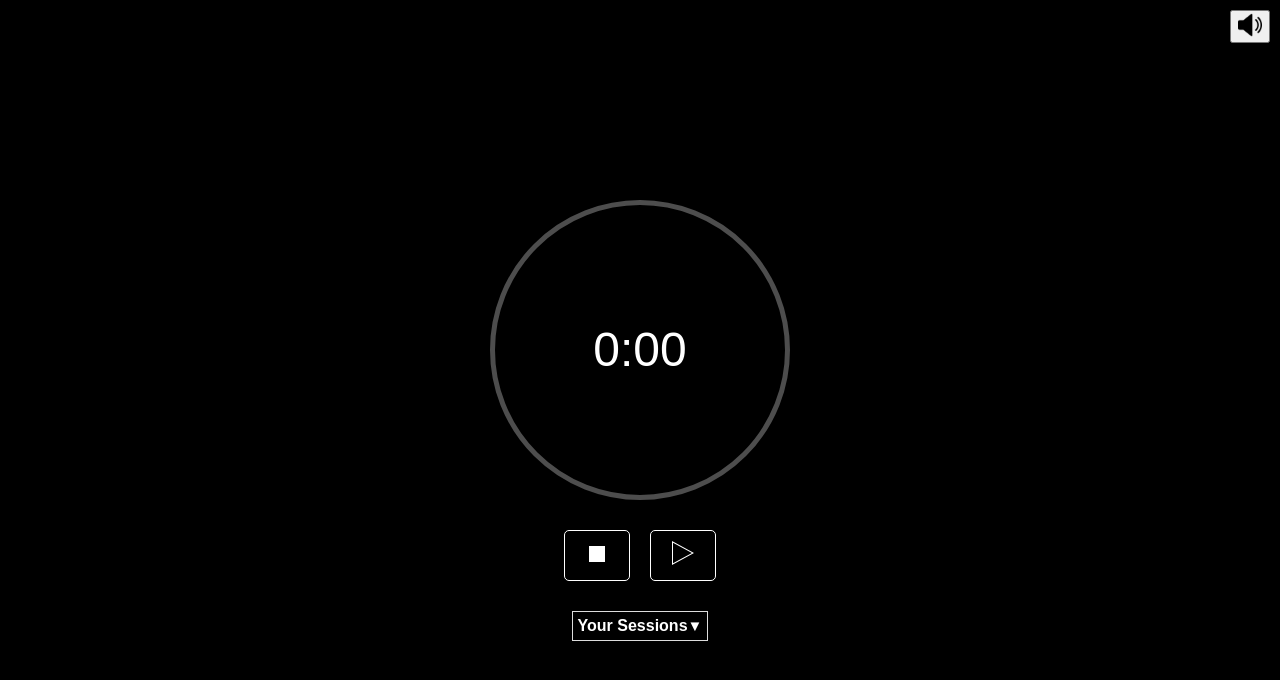
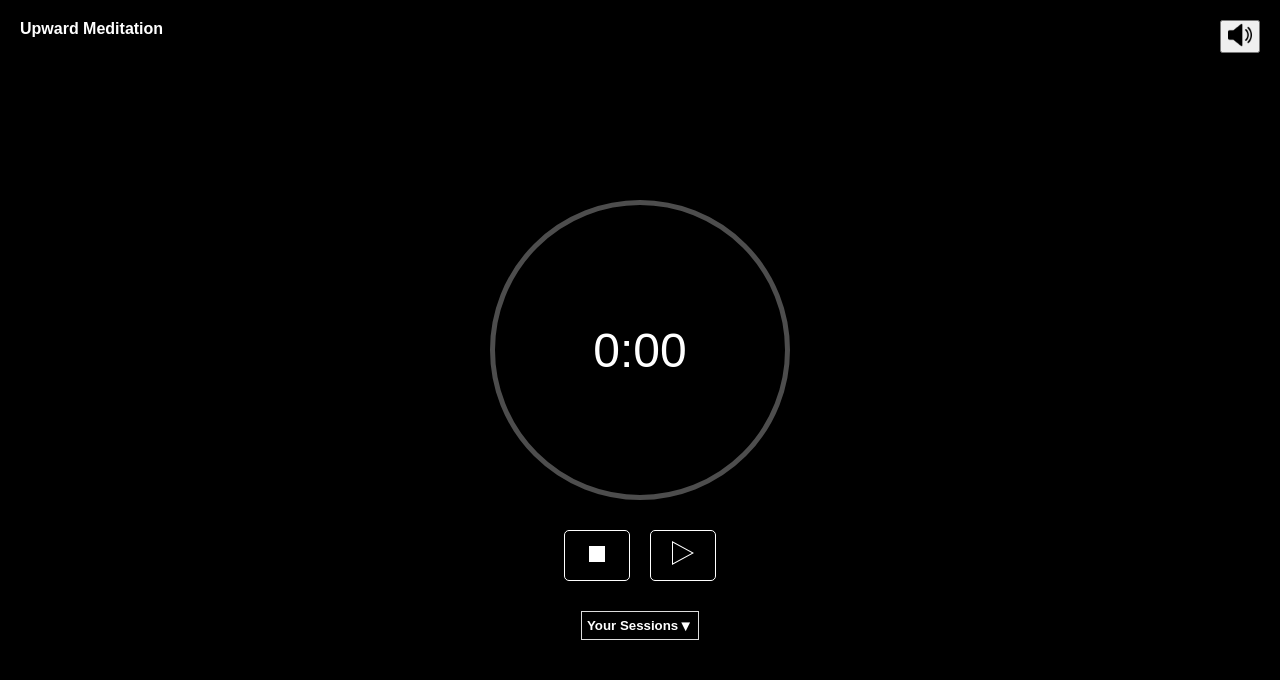
Before and after one commit to jkobb510/MeditationApp, a React app: page / in a window 1280 px wide. Shown: the top 680 px of the page. Built offline with nearby package versions, Linux system fonts and the light colour scheme.

Commit message:
add header text

```diff
--- a/src/App.css
+++ b/src/App.css
@@ -42,8 +42,13 @@ body {
 
 .top-right {
   position: absolute;
-  top: 10px;
-  right: 10px;
+  top: 20px;
+  right: 20px;
+}
+.top-left {
+  position: absolute;
+  top: 20px;
+  left: 20px;
 }
 
 .container {
--- a/src/App.js
+++ b/src/App.js
@@ -6,11 +6,10 @@ import TimerDisplay from "./Components/TimerDisplay";
 import useTimer from "./hooks/useTimer";
 import useLogs from "./hooks/useLogs";
 import chimeSound from "./chalicechime-65472.mp3";
-import audioOnImg from "./audioOn.png";
-import audioOffImg from "./audioOff.png";
 import useWarning from "./hooks/useWarning";
 import useAudio from "./hooks/useAudio";
 import convertTime from "./utils/convertTime";
+import ToggleAudio from "./Components/ToggleAudio";
 function App() {
   const { time, isRunning, startPauseTimer, resetTimer, audioRef } = useTimer();
   const { logs, saveLog } = useLogs();
@@ -41,12 +40,11 @@ function App() {
   return (
     <div className="container">
     {warning && <p className="warning">{warning}</p>}
+    <div className="top-left">
+      <h4>Upward Meditation</h4>
 
-      <div className="top-right">
-        <button className="button-icon" onClick={toggleAudio}>
-          <img src={isAudioOn ? audioOnImg : audioOffImg} alt="Toggle Sound" width="24" height="24" />
-        </button>
-      </div>
+    </div>
+      <ToggleAudio isAudioOn={isAudioOn} toggleAudio={toggleAudio} />
       <TimerDisplay time={time} />
       <Controls
         isRunning={isRunning}
@@ -54,7 +52,7 @@ function App() {
         onReset={handleReset}
       />
       <div className="collapsible-header" onClick={() => setIsExpanded(!isExpanded)}>
-        <h4>Your Sessions</h4>
+        <h5>Your Sessions</h5>
         <span>{isExpanded ? "▲" : "▼"}</span>
       </div>
       {isExpanded && <LogContainer logs={logs} />}
--- /dev/null
+++ b/src/Components/ToggleAudio.js
@@ -0,0 +1,19 @@
+import audioOnImg from '../audioOn.png';
+import audioOffImg from '../audioOff.png';
+import React from 'react';
+import PropTypes from 'prop-types';
+
+const ToggleAudio = ({ isAudioOn, toggleAudio }) => {
+    return (
+      <div className="top-right">
+        <button className="button-icon" onClick={toggleAudio}>
+          <img src={isAudioOn ? audioOnImg : audioOffImg} alt="Toggle Sound" width="24" height="24" />
+        </button>
+      </div>
+    );
+}
+ToggleAudio.propTypes = {
+  isAudioOn: PropTypes.bool.isRequired,
+  toggleAudio: PropTypes.func.isRequired,
+};
+export default ToggleAudio;
```
